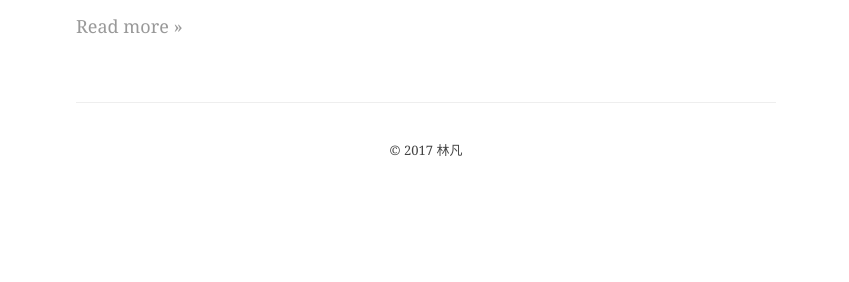
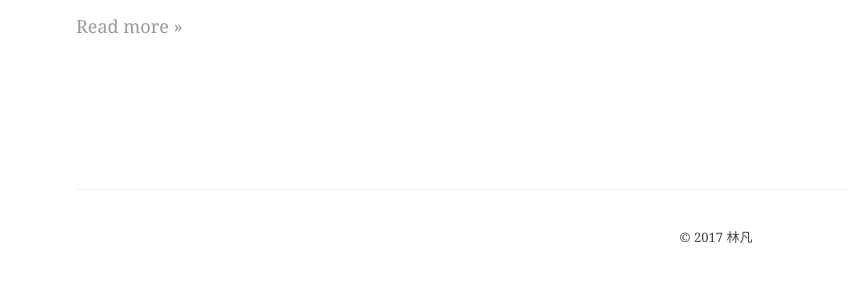
Before and after one commit to jiugewang/blog.github.io, a Jekyll site: the page built from index.html, in a window 1280 px wide. Shown: the part 611-893 px from the top of the page, without its empty margins (214-1063 px from the left). Built offline with Jekyll 4.4.1, drawn with Linux system fonts in a browser that asks for light colours.

Commit message:
添加footer

```diff
--- a/_layouts/default.html
+++ b/_layouts/default.html
@@ -1,5 +1,8 @@
 <!doctype html>
 <html lang="en">
+<style type="text/css">
+        .footer{position:absolute;bottom:0;width:100%;height:100px;}
+    </style>
 {% include head.html %}
 <body>
 
```
